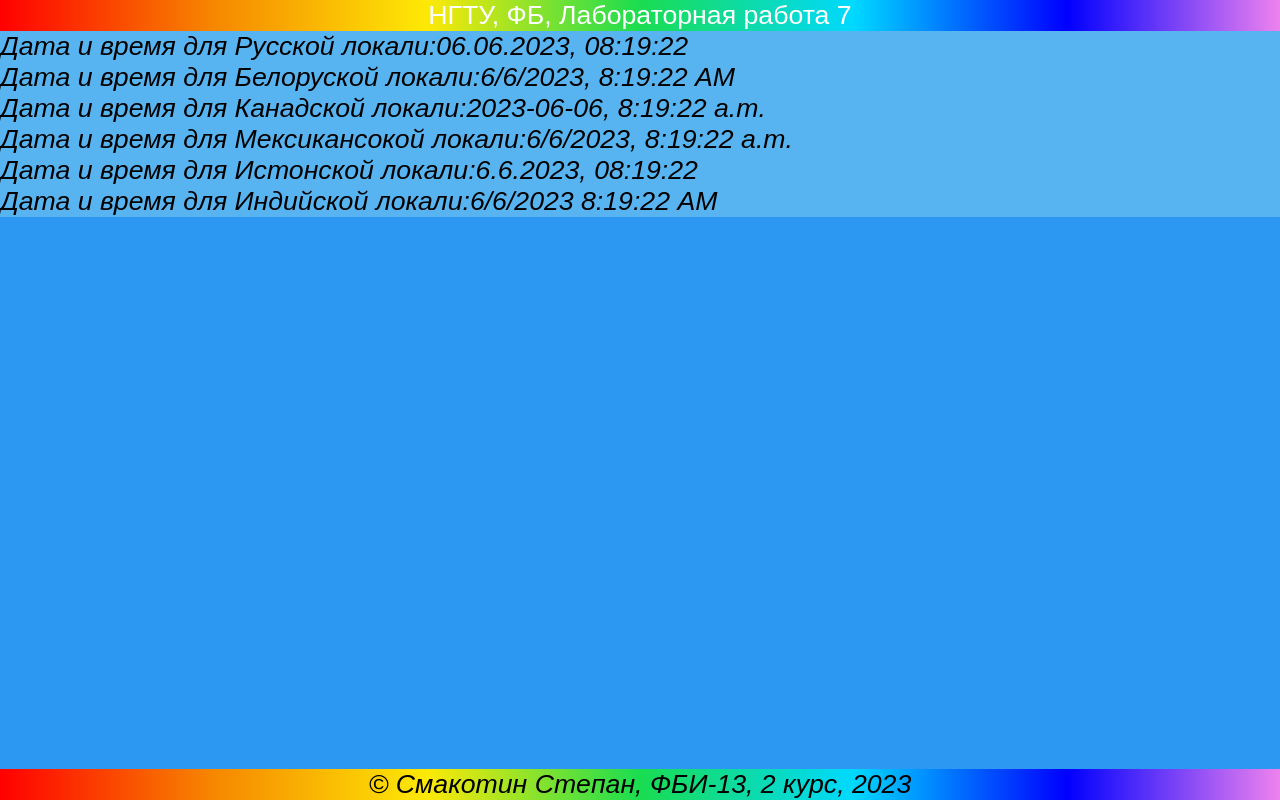
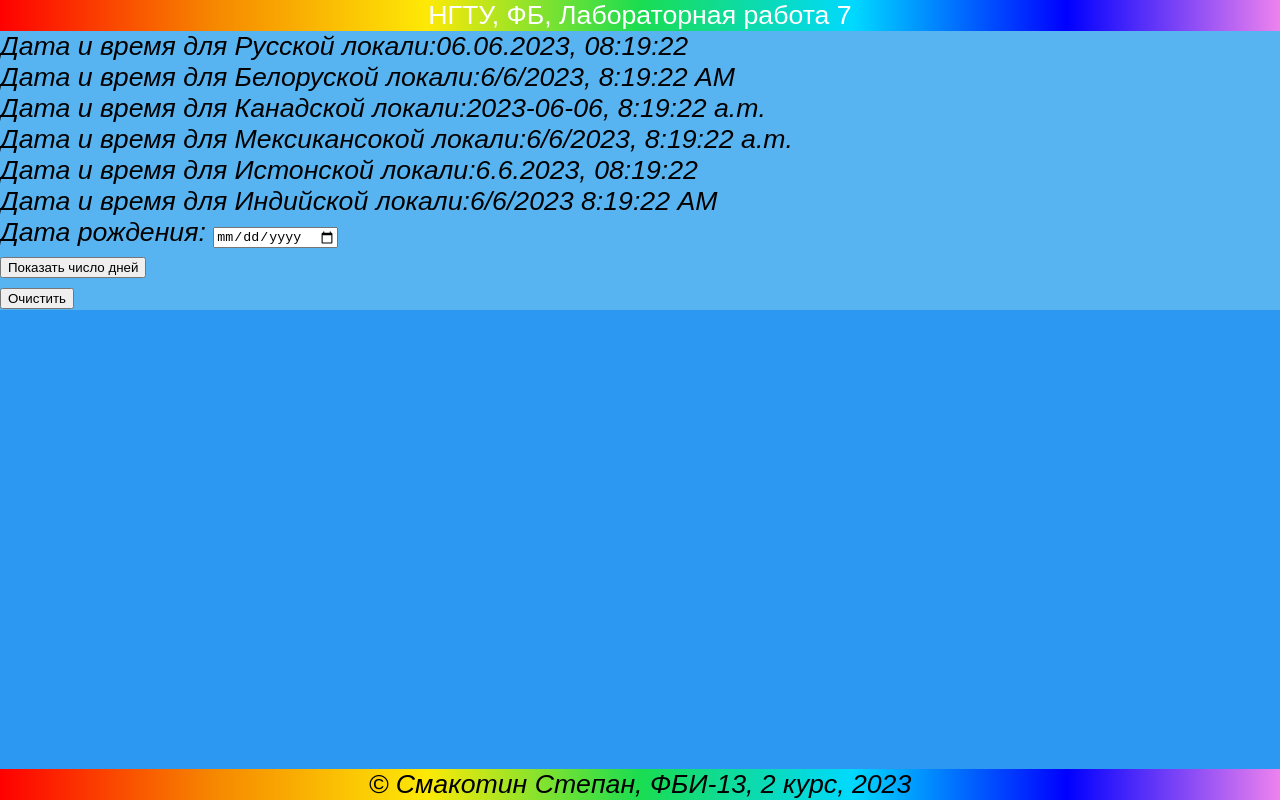
Before and after one commit to sm4kotins/1laba, a plain HTML site: page lab8.html in a window 1280 px wide. Drawn offline with Linux system fonts and the light colour scheme.

Commit message:
Количество дней с даты рождения

```diff
--- a/lab8.html
+++ b/lab8.html
@@ -19,6 +19,18 @@
         <div id="current-date3"></div>
         <div id="current-date4"></div>
         <div id="current-date5"></div>
+        <div class="birthday">
+            <label>Дата рождения: <input type="date"></label>
+        </div>
+        <div>
+            <button onclick="showDaysCount()">Показать число дней</button>
+        </div>
+
+        <div id="rusult-count"></div>
+
+        <div>
+            <button onclick="ohistka()">Очистить</button>
+        </div>
     </main>
     <footer>
         &copy; Смакотин Степан, ФБИ-13, 2 курс, 2023
--- a/lab8.js
+++ b/lab8.js
@@ -24,3 +24,20 @@ function showDate() {
     out5.innerHTML = 'Дата и время для Индийской локали:' + today5.toLocaleString('gu-IN');
 
 }
+function showDaysCount() {
+    let today = new Date();
+    let inputDate = document.querySelector('input[type=date]');
+    let result = document.getElementById('rusult-count');
+    let birthday = new Date(inputDate.value);
+    let daysCount = (today - birthday)/1000/60/60/24;
+    daysCount = Math.floor(daysCount);
+    result.innerHTML = "Количество дней с даты рождения: " + daysCount;
+}
+
+function ohistka() {
+    let inputDate = document.querySelector('input[type=date]');
+    let result =document.getElementById('rusult-count');
+
+    inputDate.value="";
+    result.innerHTML="";
+}
```
